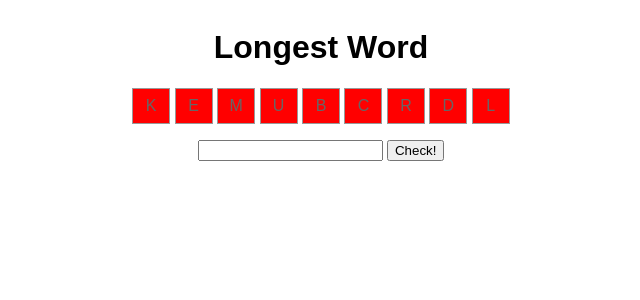
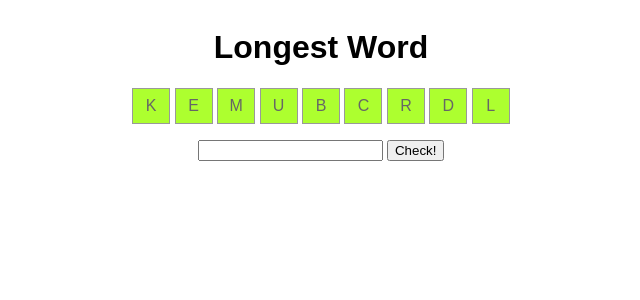
Before and after one commit to renchristelle/longest-word, a Flask app: page / in a window 1280 px wide. Shown: the top 300 px of the page, without its empty margins (319-959 px from the left). Run offline with Flask 3, Linux system fonts and the light colour scheme.

Commit message:
change background to greenyellow

```diff
--- a/static/style.css
+++ b/static/style.css
@@ -27,6 +27,6 @@ body {
 
 .letter {
   /* [...] */
-  background-color: red;
+  background-color: greenyellow;
   color: #666;
 }
```
